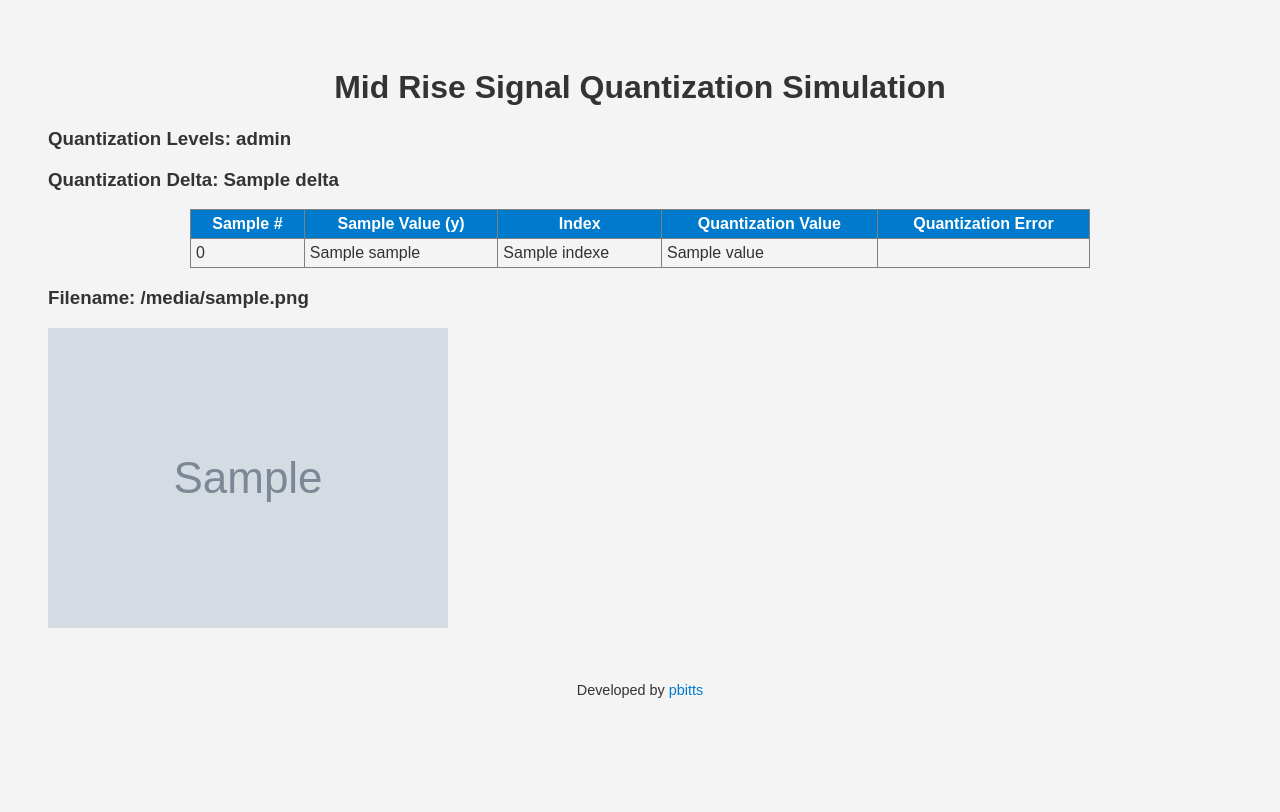
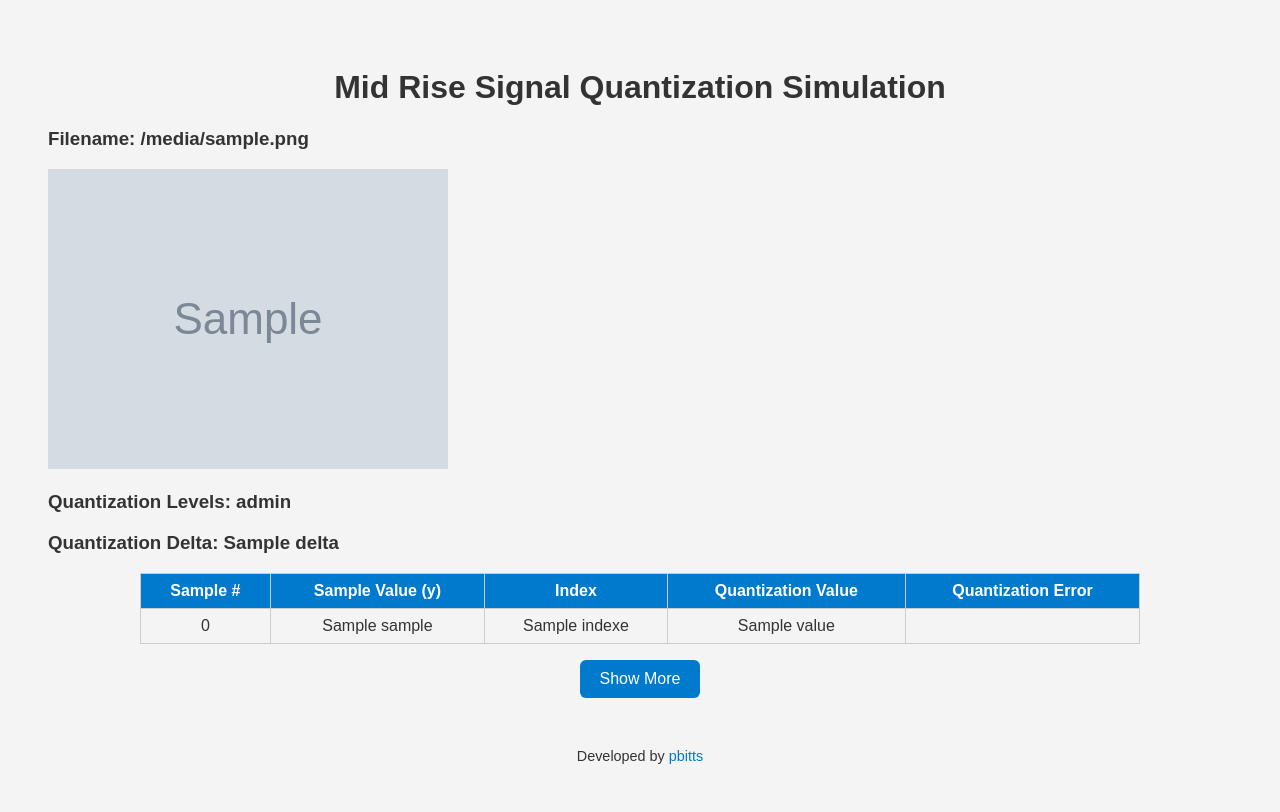
Before and after one commit to pbitts/digital-communications, a Flask app: template templates/result.html in a window 1280 px wide. Before the commit the page ends 698 px from the top, so only its background shows below. Run offline with Flask 3, Linux system fonts and the light colour scheme; the template is opened without the code that fills it: most values are stand-ins (such as "Sample title", 1, 10 or a date in 2020); grey boxes marked "Sample" are stand-in pictures.

Commit message:
shorten table

```diff
--- a/templates/result.html
+++ b/templates/result.html
@@ -1,6 +1,3 @@
-
-
-
 <!DOCTYPE html>
 <html lang="en">
 <head>
@@ -36,19 +33,54 @@
       color: #007acc;
       text-decoration: none;
     }
+    button {
+      background-color: #007acc;
+      color: white;
+      border: none;
+      padding: 10px 20px;
+      border-radius: 6px;
+      cursor: pointer;
+      font-size: 1em;
+    }
+    button:hover {
+      background-color: #005f99;
+    }
+    table {
+      border-collapse: collapse;
+      width: 100%;
+      max-width: 1000px;
+      margin: auto;
+    }
+    th, td {
+      padding: 8px;
+      border: 1px solid #ccc;
+      text-align: center;
+    }
+    th {
+      background-color: #007acc;
+      color: white;
+    }
   </style>
 </head>
 <body>
 
   <h1>Mid Rise Signal Quantization Simulation</h1>
 
+  {% if plot_filename %}
+    <h3>Filename: {{ plot_filename }}</h3>
+    <div class="plot-container">
+        <img src="{{ plot_filename }}" alt="Signal Plot">
+    </div>
+  {% else %}
+    <p>Failed to generate graphics.</p>
+  {% endif %}
 
   <h3>Quantization Levels: {{ levels }}</h3>
   <h3>Quantization Delta: {{ delta }}</h3>
 
-  <table border="1" cellpadding="5" cellspacing="0" style="border-collapse: collapse; width: 100%; max-width: 900px; margin: auto;">
+  <table>
     <thead>
-    <tr style="background-color: #007acc; color: white;">
+      <tr>
         <th>Sample #</th>
         <th>Sample Value (y)</th>
         <th>Index</th>
@@ -58,7 +90,7 @@
     </thead>
     <tbody>
       {% for i in range(samples|length) %}
-    <tr>
+        <tr class="{% if i >= 10 %}expandable{% endif %}" style="{% if i >= 10 %}display: none;{% endif %}">
           <td>{{ i }}</td>
           <td>{{ samples[i] }}</td>
           <td>{{ indexes[i] }}</td>
@@ -69,21 +101,28 @@
     </tbody>
   </table>
 
-
-  {% if plot_filename %}
-  <h3>Filename: {{ plot_filename }}</h3>
-
-    <div class="plot-container">
-        <img src="{{ plot_filename }}" alt="Signal Plot">
+  <div style="text-align: center; margin-top: 1em;">
+    <button id="toggleButton" onclick="toggleRows()" data-expanded="false">Show More</button>
   </div>
-
-  {% else %}
-    <p>Failed to generate graphics.</p>
-  {% endif %}
 
   <div class="footer">
     Developed by <a href="https://pbitts.github.io/" target="_blank">pbitts</a>
   </div>
 
+  <script>
+    function toggleRows() {
+      const rows = document.querySelectorAll('.expandable');
+      const button = document.getElementById('toggleButton');
+      const expanded = button.getAttribute('data-expanded') === 'true';
+
+      rows.forEach(row => {
+        row.style.display = expanded ? 'none' : '';
+      });
+
+      button.textContent = expanded ? 'Show More' : 'Show Less';
+      button.setAttribute('data-expanded', !expanded);
+    }
+  </script>
+
 </body>
 </html>
```
Lines whose indentation alone changed are shown as unchanged.
